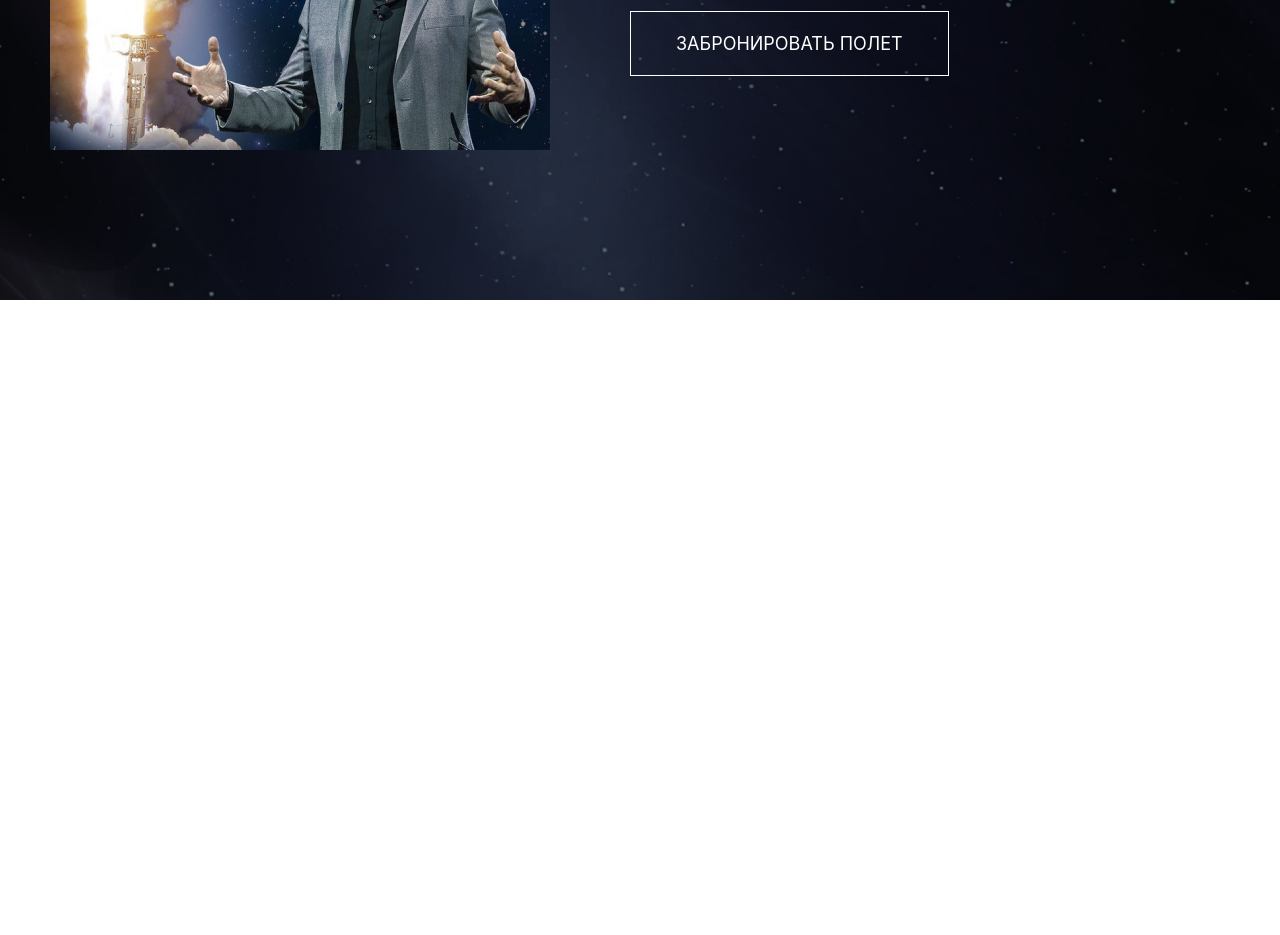
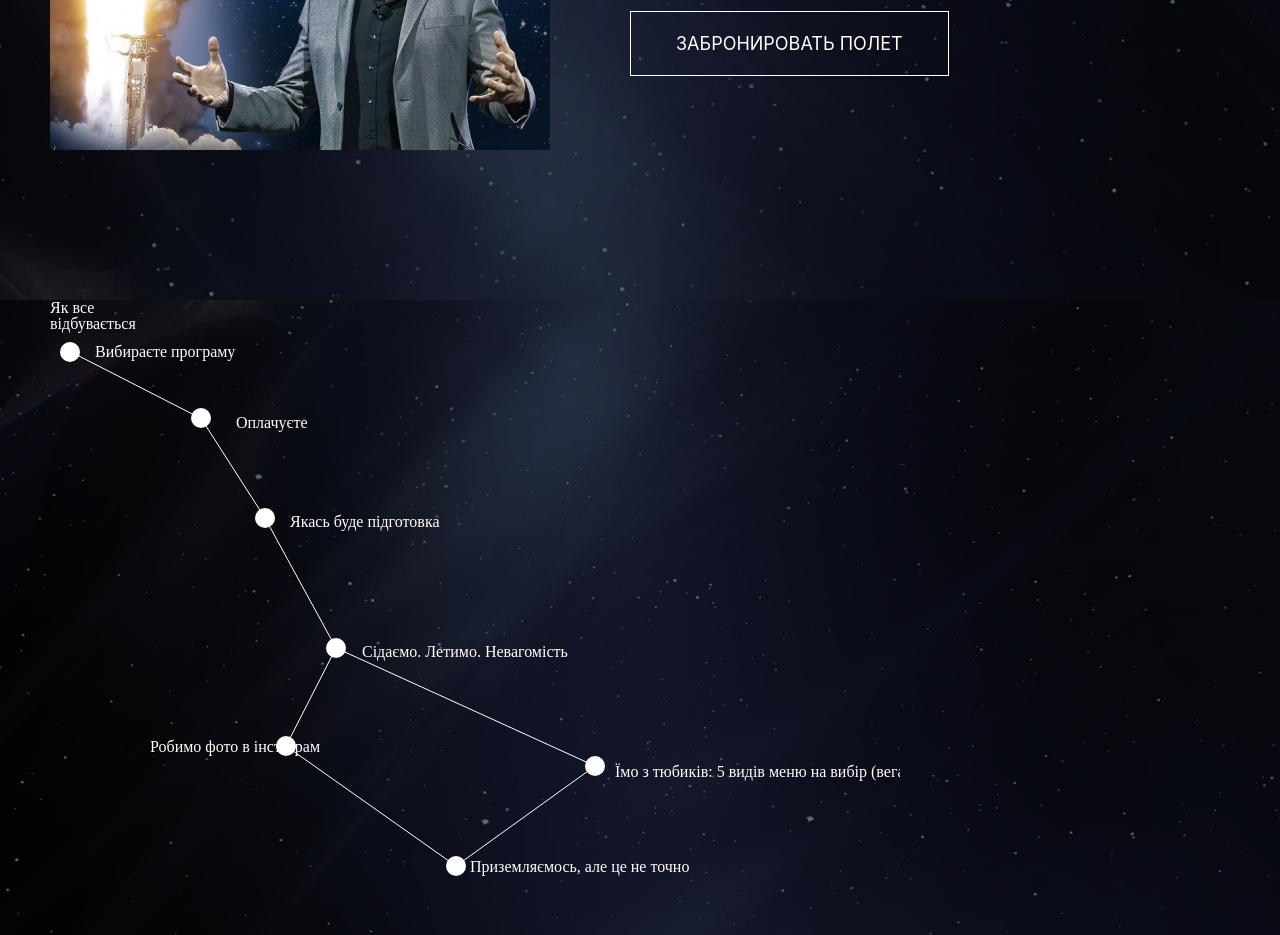
Before and after one commit to ArtemKarlash/NASA, a plain HTML site: page index.html in a window 1280 px wide. Shown: the part 2809-3744 px from the top of the page. Before the commit the page ends 3109 px from the top, so only its background shows below. Drawn offline with Linux system fonts and the light colour scheme.

Commit message:
how-to 50%

```diff
--- a/css/style.css
+++ b/css/style.css
@@ -230,3 +230,13 @@ min-height: 100vh;
     padding: 20px 45px;
     text-align: center;
 }
+
+.how-to{
+    background-image:url('../images/фон\ 3.jpg') ;
+    background-repeat: no-repeat;
+    background-size: cover;
+}
+
+.how-to__box-list{
+    display: none;
+}
--- a/index.html
+++ b/index.html
@@ -238,6 +238,71 @@
                         </div>
                 </div>
             </section>
+
+            <section class="how-to">
+                <div class="container">
+                    <h2 class="title">
+                        Як все <br> відбувається
+                    </h2>
+
+                    <div class="how-to__box">
+                        <svg width="850" height="600" viewBox="0 0 850 600" fill="none" xmlns="http://www.w3.org/2000/svg">
+                            <line x1="20.25" y1="19.56" x2="151.247" y2="86.5655" stroke="white"/>
+                            <line x1="151.247" y1="86.5655" x2="215.43" y2="186.75" stroke="white"/>
+                            <line x1="215.43" y1="186.75" x2="286" y2="316" stroke="white"/>
+                            <line x1="286" y1="316" x2="236" y2="414" stroke="white"/>
+                            <line x1="286" y1="316" x2="545" y2="434" stroke="white"/>
+                            <line x1="545" y1="434" x2="406" y2="534" stroke="white"/>
+                            <line x1="406" y1="534" x2="236" y2="414" stroke="white"/>
+                            <g>
+                                <circle cx="20" cy="20" r="10" fill="white"/>
+                                <text x="45" y="25" fill="white">Вибираєте програму</text>
+                            </g>
+                            <g>
+                                <circle cx="151" cy="86" r="10" fill="white"/>
+                                <text x="186" y="96" fill="white">Оплачуєте</text>
+                            </g>
+                            <g>
+                                <circle cx="215" cy="186" r="10" fill="white"/>
+                                <text x="240" y="195" fill="white">Якась буде підготовка</text>
+                            </g>
+                            <g>
+                                <circle cx="286" cy="316" r="10" fill="white"/>
+                                <text x="312" y="325" fill="white">Сідаємо. Летимо. Невагомість</text>
+                            </g>
+                            <g>
+                                <circle cx="545" cy="434" r="10" fill="white"/>
+                                <text x="565" y="445" fill="white">Їмо з тюбиків: 5 видів меню на вибір (веган, спорт, безлактозне, безглютенове, звичайне)...</text>
+                            </g>
+                            <g>
+                                <circle cx="406" cy="534" r="10" fill="white"/>
+                                <text x="420" y="540" fill="white">Приземляємось, але це не точно</text>
+                            </g>
+                            <g>
+                                <circle cx="236" cy="414" r="10" fill="white"/>
+                                <text x="100" y="420" fill="white">Робимо фото в інстаграм</text>
+                            </g>
+                            </svg>
+                            <ul class="how-to__box-list">
+                                <li class="how-to__box-list-item">Вибираєте програму</li>
+                                <li class="how-to__box-list-item">Оплачуєте</li>
+                                <li class="how-to__box-list-item">Якась буде підготовка</li>
+                                <li class="how-to__box-list-item">Сідаємо. Летимо. Невагомість</li>
+                                <li class="how-to__box-list-item">Їмо з тюбиків: 5 видів меню на вибір (веган, спорт, безлактозне, безглютенове, звичайне)...</li>
+                                <li class="how-to__box-list-item">Приземляємось, але це не точно</li>
+                                <li class="how-to__box-list-item">Робимо фото в інстаграм</li>
+                            </ul>
+
+
+                    </div>
+
+
+
+
+
+
+                </div>
+            </section>
         </main>
 
 </body>
```
Also changed, not shown: images/Ellipse 2.svg (added), images/Ellipse 3.svg (added), images/Line 4.svg (added), images/фон 3.jpg (added).
